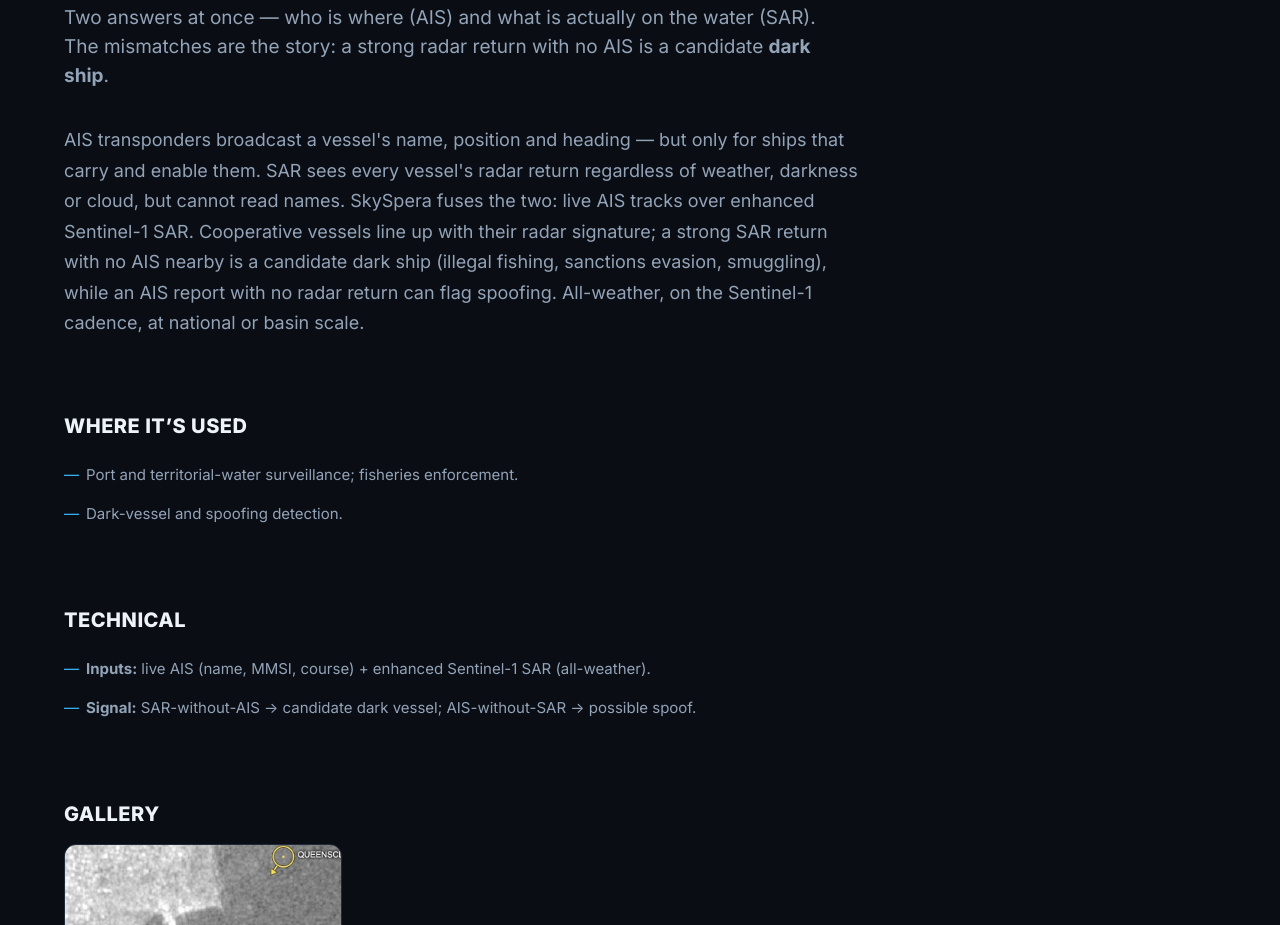
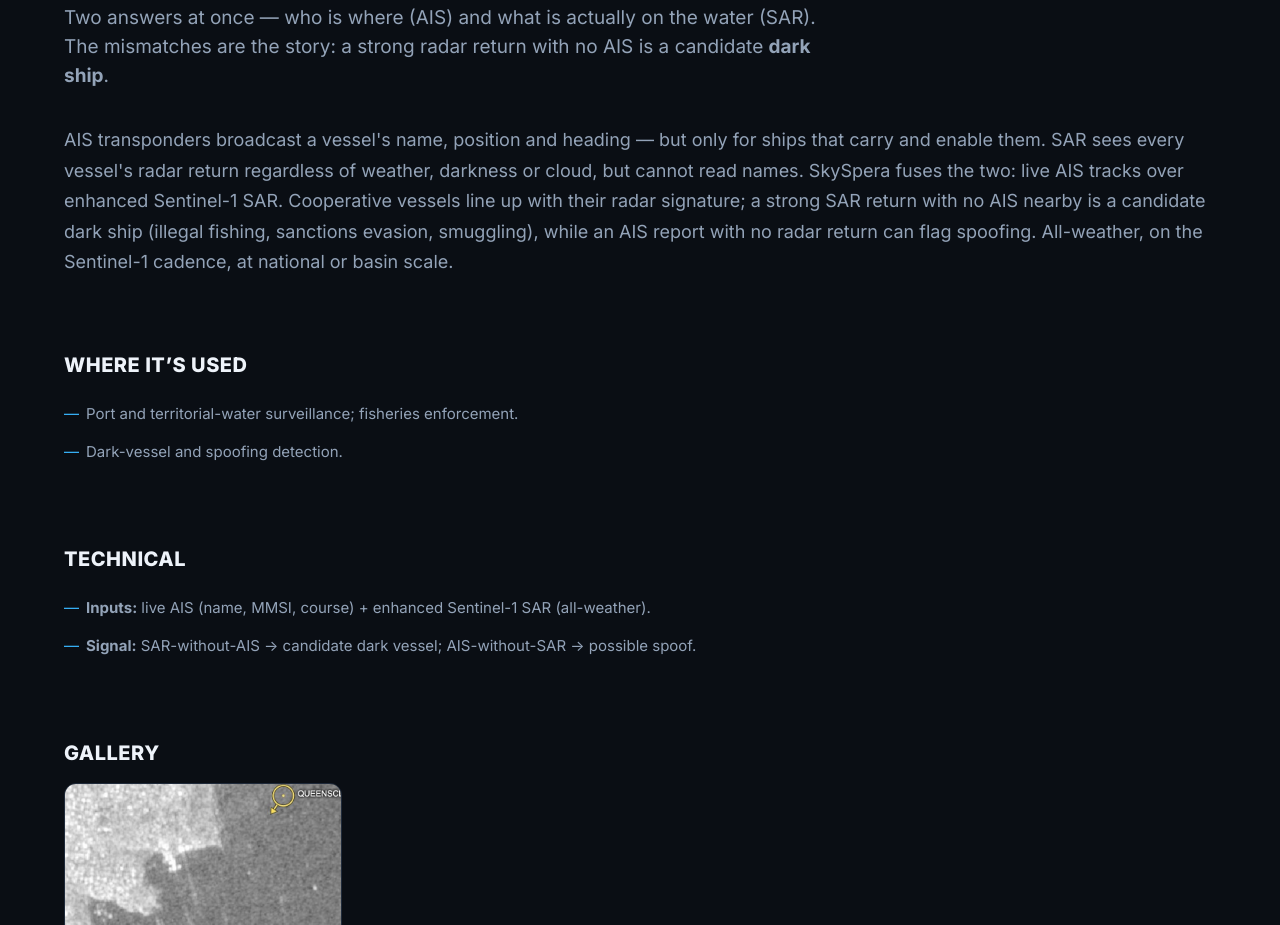
Before and after one commit to erangreenfeld-lab/SkySpera, a plain HTML site: page p/ais.html in a window 1280 px wide. Shown: the part 896-1821 px from the top of the page. Drawn offline with Linux system fonts and the light colour scheme.

Commit message:
Let prose paragraphs fill the full container width
Removed the 800px max-width cap on .prose p, which was leaving a
large empty gap on the right on wide screens since the hero image
and headings above it already span the full container.

```diff
--- a/assets/style.css
+++ b/assets/style.css
@@ -145,7 +145,7 @@
   .nav-toggle-input:checked~.nav-links{display:flex}
 }
 /* product detail extras */
-.prose p{color:var(--muted);font-size:18px;line-height:1.7;margin:0 0 18px;max-width:800px}
+.prose p{color:var(--muted);font-size:18px;line-height:1.7;margin:0 0 18px}
 .prose p:last-child{margin-bottom:0}
 h3.sub{font-size:20px;margin:0 0 14px;font-weight:800;letter-spacing:.5px;text-transform:uppercase}
 .list{margin:0;padding:0;list-style:none;max-width:720px}
```
